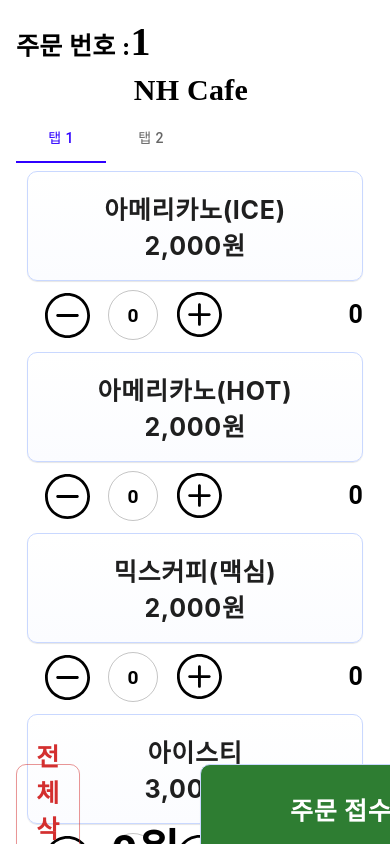
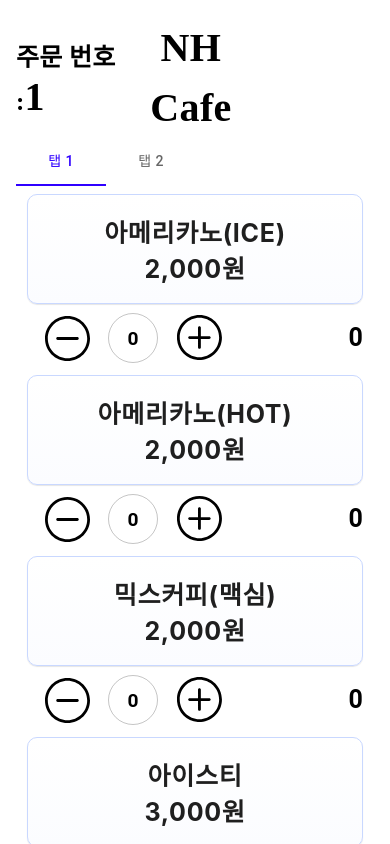
Before and after one commit to son1473/NH_kiosk, a React (Create React App) app: page / in a window 390 px wide. Shown: the top 844 px of the page. Built offline with nearby package versions, Linux system fonts and the light colour scheme.

Commit message:
Update for Responsive web

```diff
--- a/src/routes/baja_LandingOrder.tsx
+++ b/src/routes/baja_LandingOrder.tsx
@@ -102,7 +102,7 @@ function LandingOrder() {
           alignItems="center"
           sx={{ marginTop: "10px", width: "100%" }}
         >
-          <Grid item xs={12} md={4}>
+          <Grid item xs={4} md={4}>
             <Typography
               sx={{
                 display: "inline",
@@ -124,10 +124,11 @@ function LandingOrder() {
               </Typography>
             </Typography>
           </Grid>
-          <Grid item xs={12} md={4} container justifyContent="center">
+          <Grid item xs={4} md={4} container justifyContent="center">
             <Typography
               sx={{
-                font: "30px solid sans-serif ",
+                fontSize: "40px",
+                fontFamily: "cursive",
                 fontWeight: "bold",
                 textAlign: "center",
               }}
@@ -135,7 +136,7 @@ function LandingOrder() {
               NH Cafe
             </Typography>
           </Grid>
-          <Grid item xs={12} md={4}>
+          <Grid item xs={4} md={4}>
             {/* 오른쪽에는 빈 공간 */}
           </Grid>
         </Grid>
@@ -149,7 +150,9 @@ function LandingOrder() {
           <Tab label="탭 1" />
           <Tab label="탭 2" />
         </Tabs>
-        <Box sx={{ height: "580px" }}>
+        <Box
+          // sx={{ height: "580px" }}
+        >
           <TabPanel value={value} index={0}>
             <Grid container spacing={1}>
               <Grid
```
